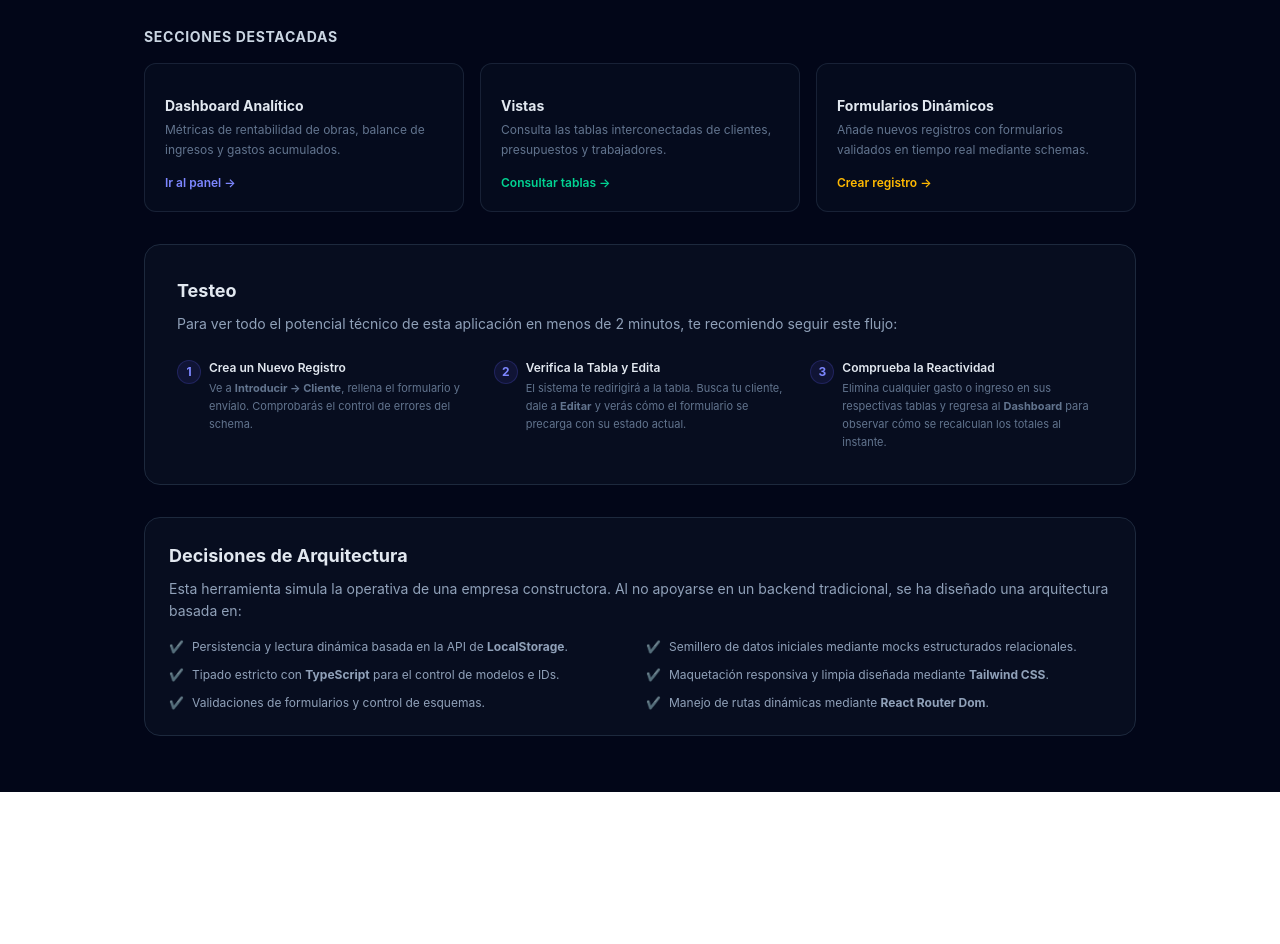
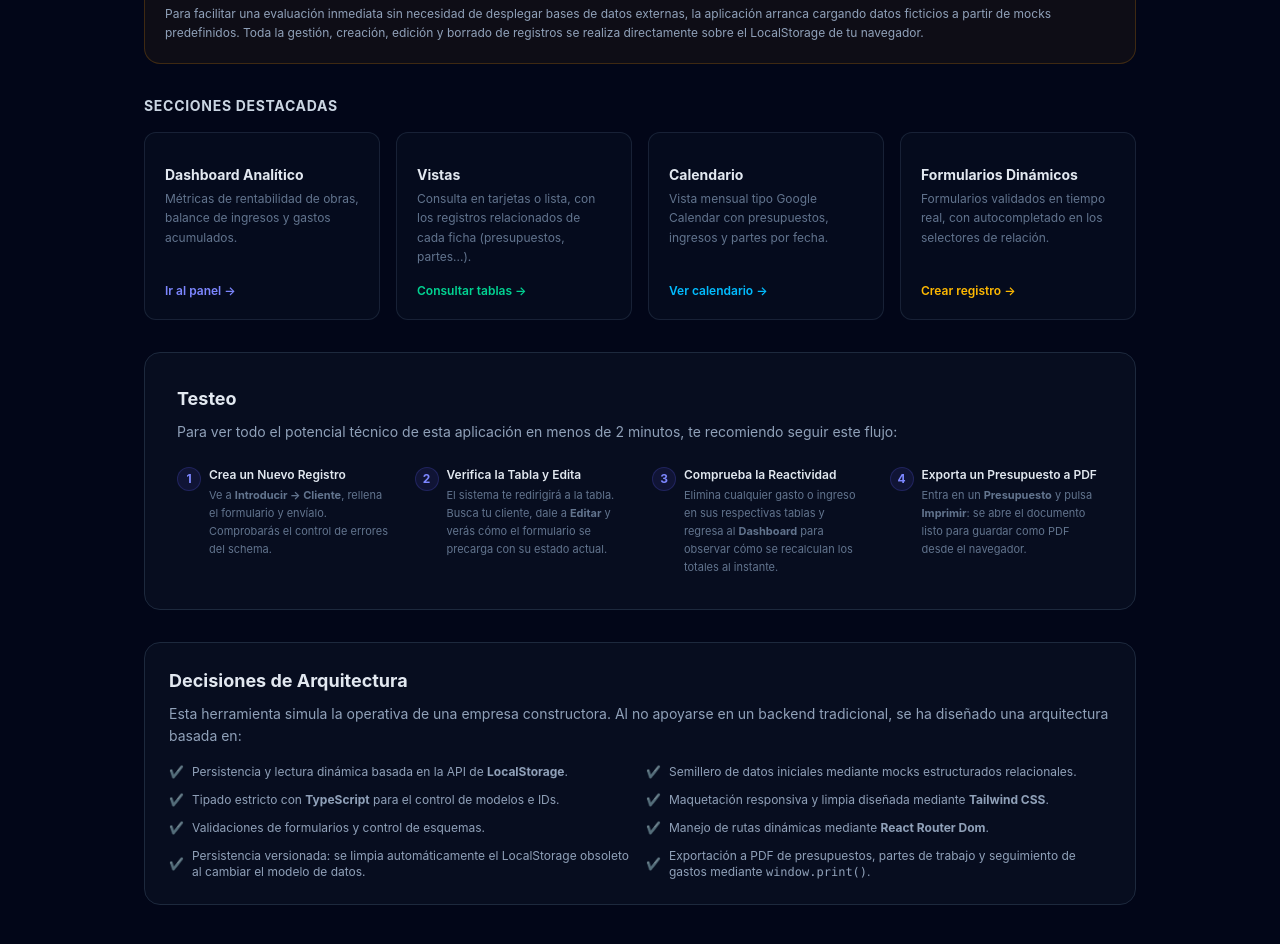
Before and after one commit to pdawgabriel-hub/dashboard-financiero, a React (Vite) app: page / in a window 1280 px wide. Shown: the part 460-1404 px from the top of the page. Before the commit the page ends 1252 px from the top, so only its background shows below. Built offline with nearby package versions, Linux system fonts and the light colour scheme.

Commit message:
feat(home): actualizar la página de inicio con las funcionalidades nuevas

```diff
--- a/src/paginas/Home/Home.tsx
+++ b/src/paginas/Home/Home.tsx
@@ -14,7 +14,7 @@ export default function Home() {
             Panel de Control
           </h1>
           <p className="text-slate-400 text-sm leading-relaxed">
-            He diseñado y desarrollado esta SPA como una demostración técnica enfocada en resolver flujos de trabajo complejos, gestión de CRUDs relacionales y sincronización ágil en el lado del cliente.
+            He diseñado y desarrollado esta SPA como una demostración técnica enfocada en resolver flujos de trabajo complejos, gestión de CRUDs relacionales y sincronización ágil en el lado del cliente. El modelo de negocio — 13 entidades que cubren el ciclo completo de una constructora (clientes, obras, presupuestos, partes de trabajo, proveedores, especialistas...) — está basado en un desarrollo real que hice a medida para un cliente sobre <strong>Odoo</strong>, adaptado aquí a una versión 100% frontend.
           </p>
         </div>
         <div className="flex flex-col gap-2 w-full">
@@ -50,7 +50,7 @@ export default function Home() {
       {/* ACCESOS RÁPIDOS VISUALES */}
       <div>
         <h3 className="text-sm font-bold text-slate-300 uppercase tracking-wider mb-4">Secciones Destacadas</h3>
-        <div className="grid sm:grid-cols-3 gap-4">
+        <div className="grid sm:grid-cols-2 lg:grid-cols-4 gap-4">
           <Link
             to="/dashboard"
             className="group border border-slate-800/80 bg-slate-900/30 hover:bg-slate-900/60 hover:border-indigo-500/30 rounded-xl p-5 transition-all flex flex-col justify-between min-h-[130px]"
@@ -70,10 +70,23 @@ export default function Home() {
           >
             <div>
               <h4 className="text-slate-200 font-bold text-sm mt-3 group-hover:text-emerald-400 transition-colors">Vistas</h4>
-              <p className="text-xs text-slate-500 mt-1 leading-relaxed">Consulta las tablas interconectadas de clientes, presupuestos y trabajadores.</p>
+              <p className="text-xs text-slate-500 mt-1 leading-relaxed">Consulta en tarjetas o lista, con los registros relacionados de cada ficha (presupuestos, partes...).</p>
             </div>
             <span className="text-xs text-emerald-400 font-semibold mt-4 flex items-center gap-1 group-hover:translate-x-1 transition-transform">
               Consultar tablas →
+            </span>
+          </Link>
+
+          <Link
+            to="/calendario"
+            className="group border border-slate-800/80 bg-slate-900/30 hover:bg-slate-900/60 hover:border-sky-500/30 rounded-xl p-5 transition-all flex flex-col justify-between min-h-[130px]"
+          >
+            <div>
+              <h4 className="text-slate-200 font-bold text-sm mt-3 group-hover:text-sky-400 transition-colors">Calendario</h4>
+              <p className="text-xs text-slate-500 mt-1 leading-relaxed">Vista mensual tipo Google Calendar con presupuestos, ingresos y partes por fecha.</p>
+            </div>
+            <span className="text-xs text-sky-400 font-semibold mt-4 flex items-center gap-1 group-hover:translate-x-1 transition-transform">
+              Ver calendario →
             </span>
           </Link>
 
@@ -83,7 +96,7 @@ export default function Home() {
           >
             <div>
               <h4 className="text-slate-200 font-bold text-sm mt-3 group-hover:text-amber-400 transition-colors">Formularios Dinámicos</h4>
-              <p className="text-xs text-slate-500 mt-1 leading-relaxed">Añade nuevos registros con formularios validados en tiempo real mediante schemas.</p>
+              <p className="text-xs text-slate-500 mt-1 leading-relaxed">Formularios validados en tiempo real, con autocompletado en los selectores de relación.</p>
             </div>
             <span className="text-xs text-amber-400 font-semibold mt-4 flex items-center gap-1 group-hover:translate-x-1 transition-transform">
               Crear registro →
@@ -99,7 +112,7 @@ export default function Home() {
           Para ver todo el potencial técnico de esta aplicación en menos de 2 minutos, te recomiendo seguir este flujo:
         </p>
 
-        <div className="grid sm:grid-cols-3 gap-6">
+        <div className="grid sm:grid-cols-2 lg:grid-cols-4 gap-6">
           <div className="relative pl-8">
             <span className="absolute left-0 top-0 w-6 h-6 rounded-full bg-indigo-500/10 text-indigo-400 border border-indigo-500/20 text-xs font-bold flex items-center justify-center">1</span>
             <h4 className="text-slate-200 font-semibold text-xs mb-1">Crea un Nuevo Registro</h4>
@@ -114,6 +127,11 @@ export default function Home() {
             <span className="absolute left-0 top-0 w-6 h-6 rounded-full bg-indigo-500/10 text-indigo-400 border border-indigo-500/20 text-xs font-bold flex items-center justify-center">3</span>
             <h4 className="text-slate-200 font-semibold text-xs mb-1">Comprueba la Reactividad</h4>
             <p className="text-[11px] text-slate-500 leading-relaxed">Elimina cualquier gasto o ingreso en sus respectivas tablas y regresa al <strong>Dashboard</strong> para observar cómo se recalculan los totales al instante.</p>
+          </div>
+          <div className="relative pl-8">
+            <span className="absolute left-0 top-0 w-6 h-6 rounded-full bg-indigo-500/10 text-indigo-400 border border-indigo-500/20 text-xs font-bold flex items-center justify-center">4</span>
+            <h4 className="text-slate-200 font-semibold text-xs mb-1">Exporta un Presupuesto a PDF</h4>
+            <p className="text-[11px] text-slate-500 leading-relaxed">Entra en un <strong>Presupuesto</strong> y pulsa <strong>Imprimir</strong>: se abre el documento listo para guardar como PDF desde el navegador.</p>
           </div>
         </div>
       </div>
@@ -149,6 +167,14 @@ export default function Home() {
             <span className="text-indigo-400">✔</span>
             <span>Manejo de rutas dinámicas mediante <strong>React Router Dom</strong>.</span>
           </li>
+          <li className="flex items-center gap-2">
+            <span className="text-indigo-400">✔</span>
+            <span>Persistencia versionada: se limpia automáticamente el LocalStorage obsoleto al cambiar el modelo de datos.</span>
+          </li>
+          <li className="flex items-center gap-2">
+            <span className="text-indigo-400">✔</span>
+            <span>Exportación a PDF de presupuestos, partes de trabajo y seguimiento de gastos mediante <code>window.print()</code>.</span>
+          </li>
         </ul>
       </div>
 
```
